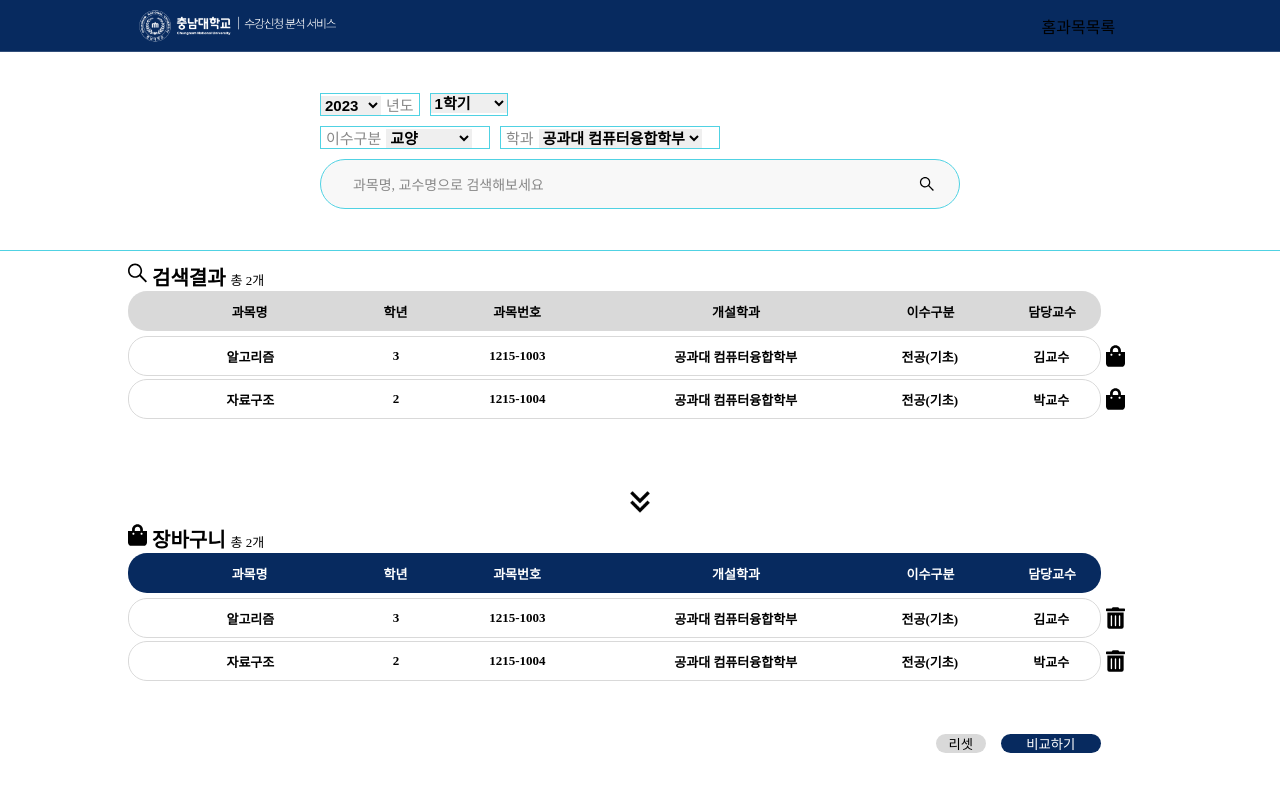
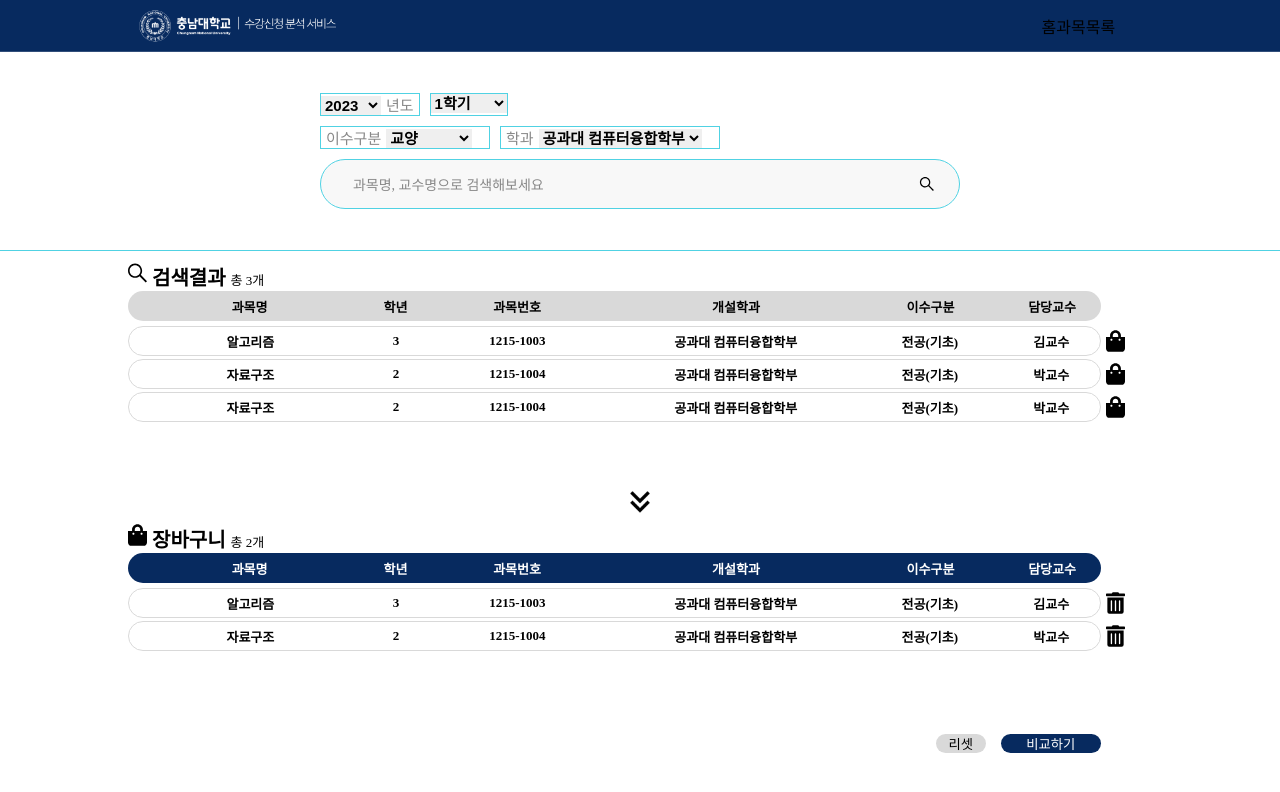
Before and after one commit to CNU-DCI/DCI_Frontend, a React (Create React App) app in the folder frontend/: page /subjectList in a window 1280 px wide. Shown: the top 792 px of the page. Built offline with nearby package versions, Linux system fonts and the light colour scheme.

Commit message:
scroll추가

```diff
--- a/frontend/src/components/compare/CompareSubject.jsx
+++ b/frontend/src/components/compare/CompareSubject.jsx
@@ -20,7 +20,6 @@ const CompareComponentDiv = styled.div`
   width: 100%;
   height: 170px;
   display: flex;
-  justify-content: center;
   align-items: center;
   overflow-x: scroll;
   overflow: auto;
--- a/frontend/src/components/compare/CpSbjComponent.jsx
+++ b/frontend/src/components/compare/CpSbjComponent.jsx
@@ -80,6 +80,7 @@ const TimeTextDiv = styled.div`
 const DataP = styled.p`
   font-size: 18px;
   font-weight: bold;
+  line-height: 60px;
 `;
 
 const CpSbjComponent = () => {
--- a/frontend/src/components/subjectlist/Cart.jsx
+++ b/frontend/src/components/subjectlist/Cart.jsx
@@ -65,6 +65,8 @@ const ResultTableDiv = styled.div`
 
 const ResultTableBody = styled.div`
   width: 100%;
+  height: 15vh;
+  overflow-y: scroll;
 `;
 
 const ResultHead = styled.div`
@@ -73,7 +75,7 @@ const ResultHead = styled.div`
   color: white;
   border-radius: 19px;
   margin-bottom: 5px;
-  height: 40px;
+  height: 30px;
   display: flex;
   place-items: center;
 `;
@@ -85,7 +87,7 @@ const ResultBodyDiv = styled.div`
 
 const ResultBody = styled.div`
   width: 95%;
-  height: 40px;
+  height: 30px;
   border-radius: 19px;
   display: inline-block;
   border: 1px solid #d9d9d9;
@@ -162,7 +164,7 @@ const Cart = ({ outer }) => {
               <ResultTableP style={{ width: "10%" }}>담당교수</ResultTableP>
             </ResultHead>
           )}
-          <ResultTableBody>
+          <ResultTableBody className="resultTable">
             {result.map((subjects, idx) => (
               <ResultBodyDiv>
                 <ResultBody>
--- a/frontend/src/components/subjectlist/SearchResult.jsx
+++ b/frontend/src/components/subjectlist/SearchResult.jsx
@@ -12,6 +12,14 @@ const DUMMY_DATA = [
     department: "공과대 컴퓨터융합학부",
     classification: "전공(기초)",
     professor: "김교수",
+  },
+  {
+    subject: "자료구조",
+    grade: 2,
+    sbjnum: "1215-1004",
+    department: "공과대 컴퓨터융합학부",
+    classification: "전공(기초)",
+    professor: "박교수",
   },
   {
     subject: "자료구조",
@@ -64,6 +72,8 @@ const ResultTableDiv = styled.div`
 
 const ResultTableBody = styled.div`
   width: 100%;
+  height: 15vh;
+  overflow-y: scroll;
 `;
 
 const ResultHead = styled.div`
@@ -71,7 +81,7 @@ const ResultHead = styled.div`
   background-color: #d9d9d9;
   border-radius: 19px;
   margin-bottom: 5px;
-  height: 40px;
+  height: 30px;
   display: flex;
   place-items: center;
 `;
@@ -83,7 +93,7 @@ const ResultBodyDiv = styled.div`
 
 const ResultBody = styled.div`
   width: 95%;
-  height: 40px;
+  height: 30px;
   border-radius: 19px;
   display: inline-block;
   border: 1px solid #d9d9d9;
@@ -128,7 +138,7 @@ const SearchResult = () => {
               <ResultTableP style={{ width: "10%" }}>담당교수</ResultTableP>
             </ResultHead>
           )}
-          <ResultTableBody>
+          <ResultTableBody className="resultTable">
             {result.map((subjects, idx) => (
               <ResultBodyDiv>
                 <ResultBody>
--- a/frontend/src/pages/SubjectList.jsx
+++ b/frontend/src/pages/SubjectList.jsx
@@ -31,7 +31,9 @@ const SubjectListDiv = styled.div`
 const SubjectList = () => {
   const outerDivRef = useRef();
 
+  /*
   useEffect(() => {
+
     const wheelHandler = (e) => {
       e.preventDefault();
       const { deltaY } = e;
@@ -77,12 +79,14 @@ const SubjectList = () => {
         }
       }
     };
+
     const outerDivRefCurrent = outerDivRef.current;
     outerDivRefCurrent.addEventListener("wheel", wheelHandler);
     return () => {
       outerDivRefCurrent.removeEventListener("wheel", wheelHandler);
     };
   }, []);
+  */
 
   return (
     <>
--- a/frontend/src/styles/SubjectList.css
+++ b/frontend/src/styles/SubjectList.css
@@ -30,11 +30,17 @@
   height: 5px;
 }
 
-.comparesbj::-webkit-scrollbar-thumb {
+.resultTable::-webkit-scrollbar {
+  width: 5px;
+}
+
+.comparesbj::-webkit-scrollbar-thumb,
+.resultTable::-webkit-scrollbar-thumb {
   background: #50d2e3;
   border-radius: 10px;
 }
 
-.comparesbj::-webkit-scrollbar-track {
+.comparesbj::-webkit-scrollbar-track,
+.resultTable::-webkit-scrollbar-track {
   background: rgba(33, 122, 244, 0.1);
 }
```
